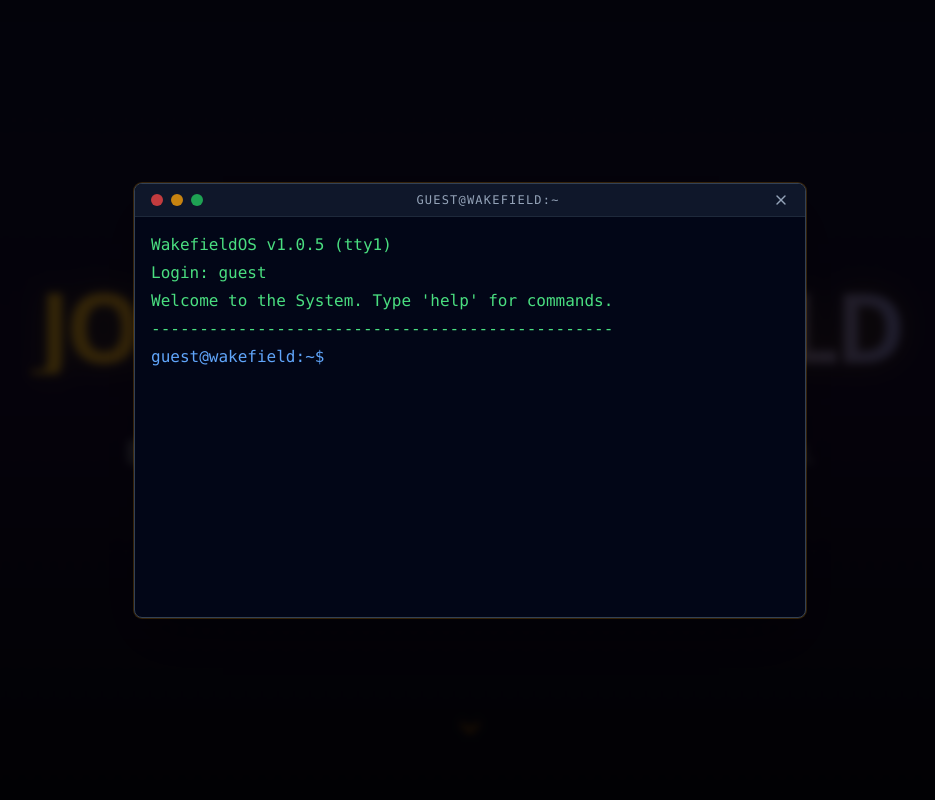
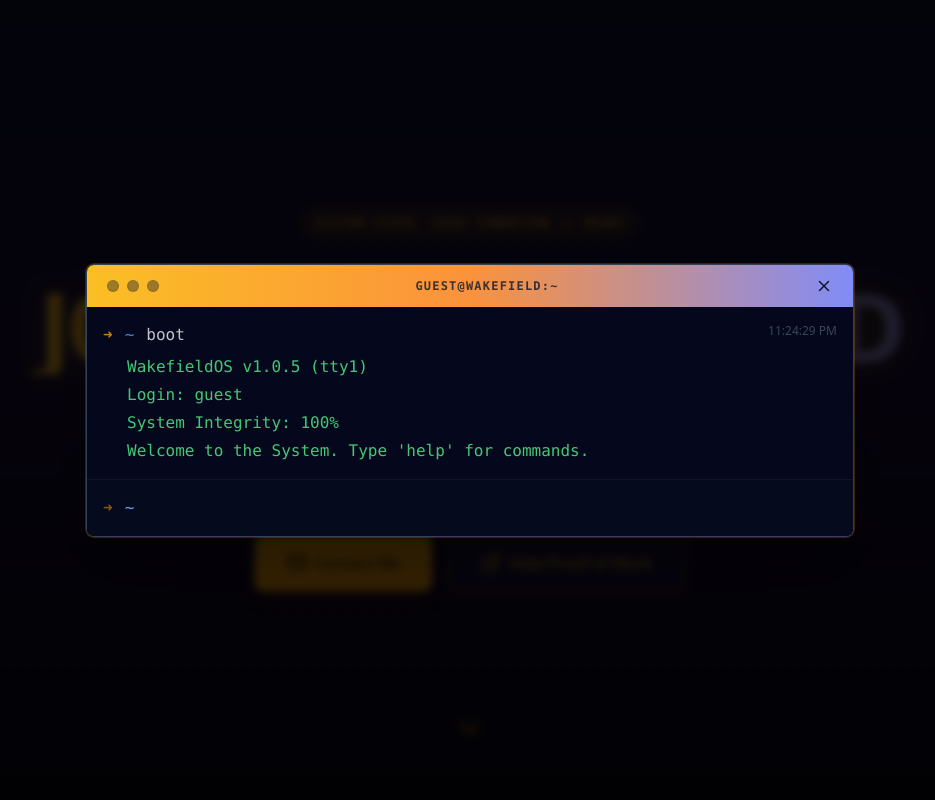
Before and after one commit to joshuawakefield/WhyJosh, a React (Vite) app: page / in a window 1280 px wide. Both pictures are taken after a click on the button 1227 px from the left and 691 px from the top of the page. Shown: the top 800 px of the page, without its empty margins (170-1105 px from the left). Built offline with nearby package versions, Linux system fonts and the light colour scheme.

Commit message:
Updated App.tsx

```diff
--- a/src/App.tsx
+++ b/src/App.tsx
@@ -1,5 +1,13 @@
 import { ExternalLink, Linkedin, Github, Mail, ChevronDown, Terminal, X, Zap } from 'lucide-react';
 import { useState, useEffect, useRef } from 'react';
+
+// --- TYPES ---
+interface TerminalBlock {
+  id: number;
+  command: string; // The command typed (e.g., "help")
+  output: string[]; // The lines returned by the system
+  timestamp: string;
+}
 
 // --- COMPONENTS ---
 
@@ -40,58 +48,86 @@ function SpotlightCard({ children, className = '' }: { children: React.ReactNode
 
 function TerminalModal({ isOpen, onClose }: { isOpen: boolean; onClose: () => void }) {
   const [input, setInput] = useState('');
-  const [history, setHistory] = useState<string[]>([
+  const [blocks, setBlocks] = useState<TerminalBlock[]>([
+    {
+      id: 0,
+      command: 'boot',
+      timestamp: new Date().toLocaleTimeString(),
+      output: [
         "WakefieldOS v1.0.5 (tty1)",
         "Login: guest",
-    "Welcome to the System. Type 'help' for commands.",
-    "------------------------------------------------",
+        "System Integrity: 100%",
+        "Welcome to the System. Type 'help' for commands."
+      ]
+    }
   ]);
+
   const inputRef = useRef<HTMLInputElement>(null);
-  const bottomRef = useRef<HTMLDivElement>(null);
+  const scrollRef = useRef<HTMLDivElement>(null);
 
+  // Auto-scroll to bottom when blocks change
   useEffect(() => {
-    if (isOpen && bottomRef.current) {
-      bottomRef.current.scrollIntoView({ behavior: 'auto' });
+    if (isOpen && scrollRef.current) {
+      scrollRef.current.scrollTop = scrollRef.current.scrollHeight;
       inputRef.current?.focus();
     }
-  }, [history, isOpen]);
+  }, [blocks, isOpen]);
+
+  // Focus input when clicking anywhere in terminal
+  const handleFocus = () => {
+    inputRef.current?.focus();
+  };
 
   const handleCommand = (e: React.KeyboardEvent) => {
     if (e.key === 'Enter') {
       const cmd = input.trim().toLowerCase();
-      const newHistory = [...history, `guest@wakefield:~$ ${input}`];
+      if (!cmd) return;
+
+      const newBlock: TerminalBlock = {
+        id: Date.now(),
+        command: cmd,
+        timestamp: new Date().toLocaleTimeString(),
+        output: []
+      };
 
       switch (cmd) {
         case 'help':
-          newHistory.push("Available commands: whoami, stack, contact, jamcamping, clear, exit");
+          newBlock.output = ["Available commands:", "whoami", "stack", "contact", "jamcamping", "clear", "exit"];
           break;
         case 'whoami':
-          newHistory.push("Joshua Wakefield. Polymathic Systems Synthesizer. WPI EE '03. Forged in DR Power. Currently optimizing entropy.");
+          newBlock.output = ["Joshua Wakefield.", "Polymathic Systems Synthesizer.", "WPI EE '03.", "Forged in DR Power.", "Currently optimizing entropy."];
           break;
         case 'stack':
-          newHistory.push("CORE: React, Next.js, Node, TypeScript");
-          newHistory.push("AI: Agent Orchestration, Context Hygiene, RAG");
-          newHistory.push("HARDWARE: Signal Processing, IoT, Circuit Design");
+          newBlock.output = [
+            "CORE: React, Next.js, Node, TypeScript",
+            "AI: Agent Orchestration, Context Hygiene, RAG",
+            "HARDWARE: Signal Processing, IoT, Circuit Design"
+          ];
           break;
         case 'contact':
-          newHistory.push("Email: joshua.wakefield@gmail.com");
-          newHistory.push("Location: Newport, RI, USA");
+          newBlock.output = ["Email: joshua.wakefield@gmail.com", "Location: Newport, RI, USA"];
           break;
         case 'jamcamping':
-          newHistory.push("JamCamping.com: A production-grade PWA built in one weekend on Bolt.new.");
-          newHistory.push("Status: Deployed // Architecture: Dual-Stack");
+          newBlock.output = [
+            "JamCamping.com",
+            "----------------",
+            "A production-grade PWA built in one weekend on Bolt.new.",
+            "Architecture: Dual-Stack (Vite/Next.js study)",
+            "Status: Deployed"
+          ];
           break;
         case 'clear':
-          setHistory([]);
+          setBlocks([]);
           setInput('');
           return;
         case 'exit':
           onClose();
           return;
         default:
-          if (cmd !== '') newHistory.push(`Command not found: ${cmd}. Type 'help' for assistance.`);
+          newBlock.output = [`Command not found: ${cmd}`, "Type 'help' for assistance."];
       }
-      setHistory(newHistory);
+
+      setBlocks(prev => [...prev, newBlock]);
       setInput('');
     }
   };
@@ -99,34 +135,68 @@ function TerminalModal({ isOpen, onClose }: { isOpen: boolean; onClose: () => vo
   if (!isOpen) return null;
 
   return (
-    <div className="fixed inset-0 bg-black/80 backdrop-blur-sm z-[100] flex items-center justify-center p-4">
-      <div className="w-full max-w-2xl bg-slate-950 border border-slate-700 rounded-lg shadow-2xl overflow-hidden font-mono text-sm md:text-base ring-1 ring-amber-500/20">
-        <div className="bg-slate-900 p-2 border-b border-slate-800 flex justify-between items-center">
+    <div className="fixed inset-0 bg-black/80 backdrop-blur-sm z-[100] flex items-center justify-center p-4" onClick={onClose}>
+      <div
+        className="w-full max-w-3xl bg-slate-950 border border-slate-700 rounded-lg shadow-2xl overflow-hidden font-mono ring-1 ring-amber-500/20 flex flex-col max-h-[80vh]"
+        onClick={(e) => e.stopPropagation()} // Prevent closing when clicking inside modal
+      >
+        {/* Terminal Header with Midnight Sunset Gradient */}
+        <div className="bg-gradient-to-r from-amber-400 via-orange-400 to-indigo-400 p-3 flex justify-between items-center">
           <div className="flex gap-2 ml-2">
-            <div className="w-3 h-3 rounded-full bg-red-500/80" />
-            <div className="w-3 h-3 rounded-full bg-amber-500/80" />
-            <div className="w-3 h-3 rounded-full bg-green-500/80" />
+            <div className="w-3 h-3 rounded-full bg-slate-900/40 border border-slate-900/10" />
+            <div className="w-3 h-3 rounded-full bg-slate-900/40 border border-slate-900/10" />
+            <div className="w-3 h-3 rounded-full bg-slate-900/40 border border-slate-900/10" />
           </div>
-          <div className="text-slate-400 text-xs tracking-widest">GUEST@WAKEFIELD:~</div>
-          <button onClick={onClose} className="text-slate-400 hover:text-white mr-2"><X size={16} /></button>
+          <div className="text-slate-900 font-bold text-xs tracking-widest opacity-80">GUEST@WAKEFIELD:~</div>
+          <button onClick={onClose} className="text-slate-900 hover:text-white transition-colors mr-2"><X size={18} /></button>
         </div>
-        <div className="p-4 h-[400px] overflow-y-auto text-green-400 selection:bg-green-900/50 font-medium" onClick={() => inputRef.current?.focus()}>
-          {history.map((line, i) => (
-            <div key={i} className="mb-1 break-words">{line}</div>
+
+        {/* Terminal Body */}
+        <div
+          className="flex-1 overflow-y-auto bg-slate-950 scrollbar-thin scrollbar-thumb-slate-800"
+          onClick={handleFocus}
+          ref={scrollRef}
+        >
+          {blocks.map((block, index) => (
+            <div key={block.id} className={`p-4 border-b border-white/5 ${index % 2 === 0 ? 'bg-indigo-950/10' : 'bg-transparent'}`}>
+              {/* Command Line */}
+              <div className="flex items-start gap-3 mb-2 opacity-80">
+                <span className="text-amber-500 font-bold shrink-0">➜</span>
+                <span className="text-blue-400 shrink-0">~</span>
+                <span className="text-gray-100">{block.command}</span>
+                <span className="text-slate-600 text-xs ml-auto font-sans">{block.timestamp}</span>
+              </div>
+
+              {/* Output Lines */}
+              <div className="pl-6 space-y-1">
+                {block.output.map((line, i) => (
+                  <div key={i} className="text-green-400/90 text-sm md:text-base leading-relaxed break-words">
+                    {line}
+                  </div>
                 ))}
-          <div className="flex items-center gap-2">
-            <span className="text-blue-400">guest@wakefield:~$</span>
+              </div>
+            </div>
+          ))}
+
+          {/* Active Input Line */}
+          <div className="p-4 bg-slate-900/30">
+            <div className="flex items-center gap-3">
+              <span className="text-amber-500 font-bold animate-pulse">➜</span>
+              <span className="text-blue-400">~</span>
               <input
                 ref={inputRef}
                 type="text"
                 value={input}
                 onChange={(e) => setInput(e.target.value)}
                 onKeyDown={handleCommand}
-              className="bg-transparent border-none outline-none text-green-400 flex-1 focus:ring-0 placeholder-green-800"
+                // Text-base prevents iOS zoom. No outline.
+                className="bg-transparent border-none outline-none text-gray-100 flex-1 focus:ring-0 placeholder-slate-700 text-base"
                 autoFocus
+                autoComplete="off"
+                spellCheck="false"
               />
             </div>
-          <div ref={bottomRef} />
+          </div>
         </div>
       </div>
     </div>
```
Lines whose indentation alone changed are shown as unchanged.
